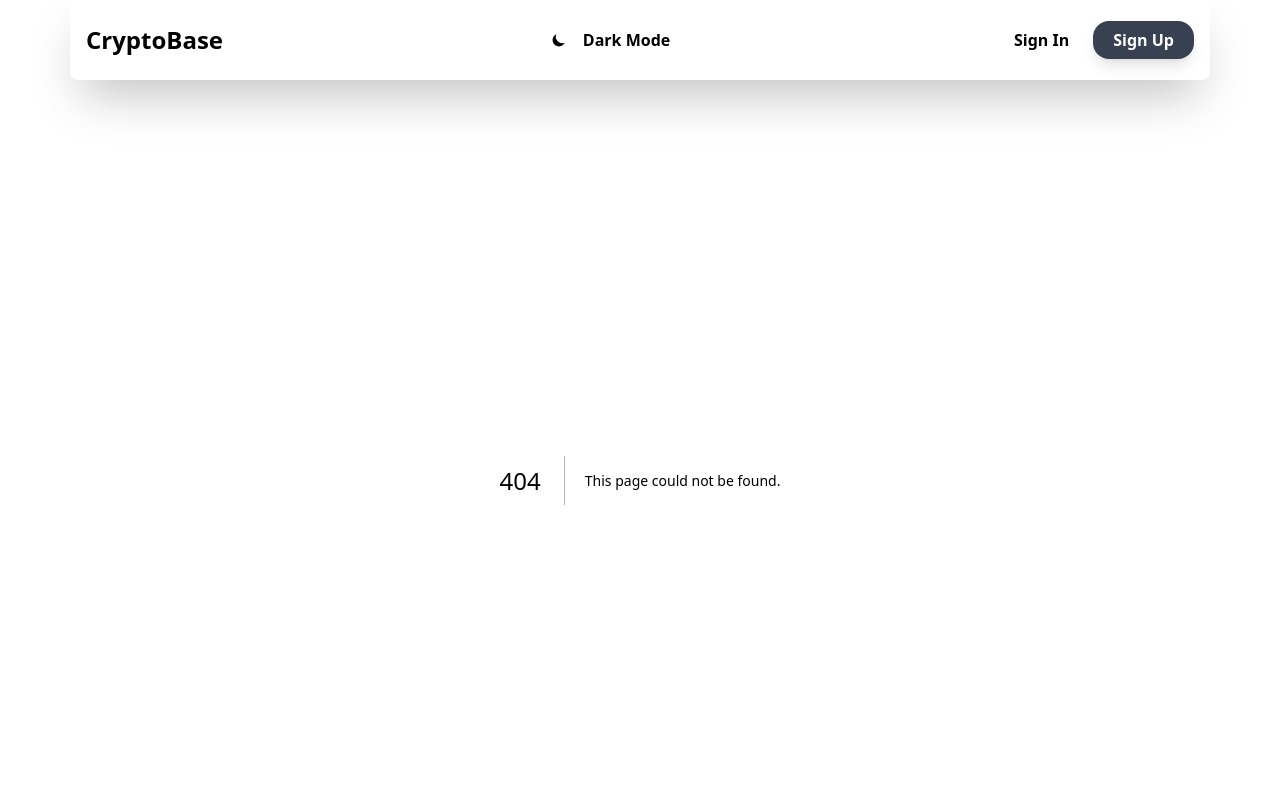
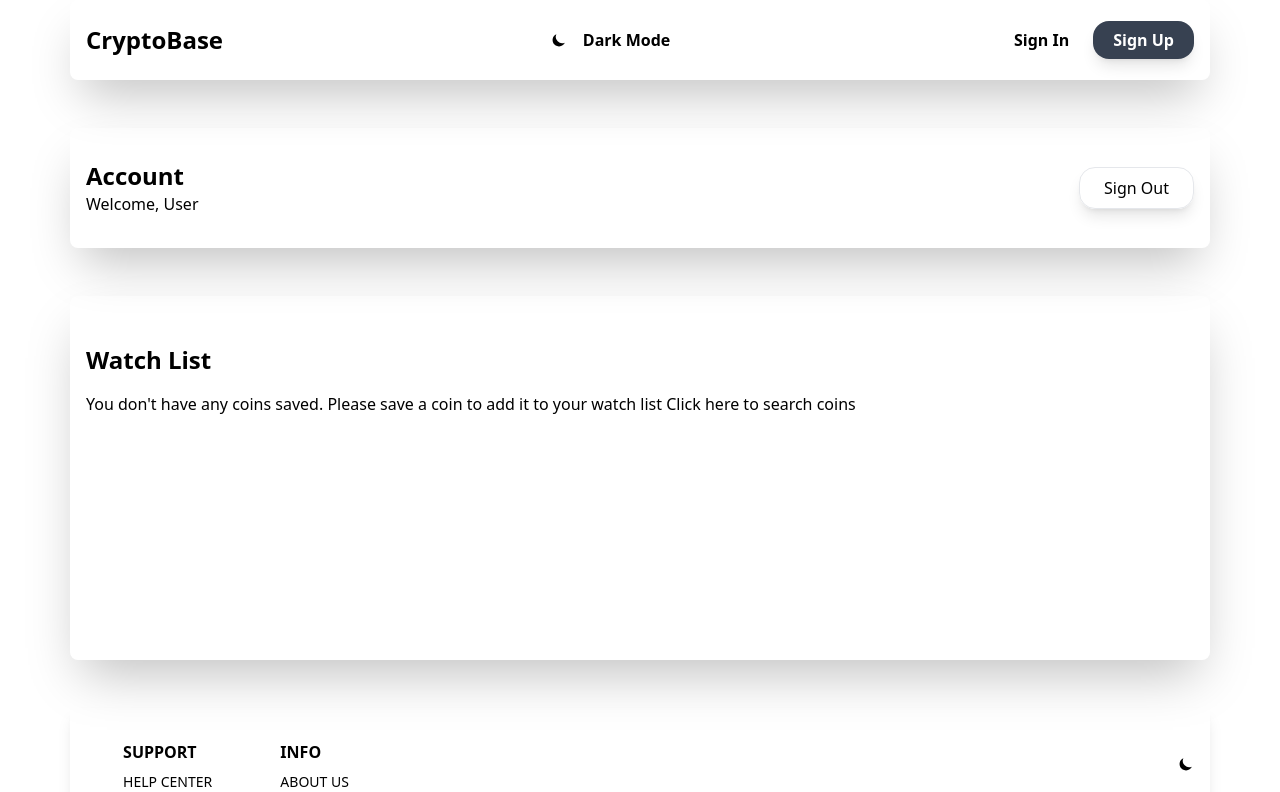
Before and after one commit to chibokaxavier/crypto-app, a Next.js app: page /account in a window 1280 px wide. Before the commit this address had no page. Shown: the top 792 px of the page. Built offline with nearby package versions, Linux system fonts and the light colour scheme.

Commit message:
FIREBASE INSTALLED

```diff
--- /dev/null
+++ b/components/SavedCoin.jsx
@@ -0,0 +1,50 @@
+import Link from "next/link";
+import React, { useState } from "react";
+import { AiOutlineClose } from "react-icons/ai";
+
+const SavedCoin = () => {
+  const [coins, setCoins] = useState([]);
+  return (
+    <div>
+      {coins.length === 0 ? (
+        <p>
+          You don't have any coins saved. Please save a coin to add it to your
+          watch list <Link href="/">Click here to search coins</Link>
+        </p>
+      ) : (
+        <table className="text-center border-collapse w-full">
+          <thead>
+            <tr className="border-b">
+              <th className="px-4">Rank #</th>
+              <th className="text-left">Coin</th>
+              <th className="text-left">Remove</th>
+            </tr>
+          </thead>
+          <tbody>
+            {coins.map((coin, index) => (
+              <tr key={coin.id} className="h-[60px] overflow-hidden ">
+                <td>{coin?.rank}</td>
+                <td>
+                  <Link href={`/coin/${coin.id}`}>
+                    <div className="flex items-center ">
+                      <img src={coin?.image} className="w-8 mr-4" alt="/" />
+                      <div>
+                        <p className="hidden sm:table-cell">{coin?.name}</p>
+                        <p className="text-gray-500 text-left text-sm">{coin?.symbol.toUpperCase()}</p>
+                      </div>
+                    </div>
+                  </Link>
+                </td>
+                <td className="pl-8">
+                  <AiOutlineClose className="cursor-pointer" />
+                </td>
+              </tr>
+            ))}
+          </tbody>
+        </table>
+      )}
+    </div>
+  );
+};
+
+export default SavedCoin;
--- a/package.json
+++ b/package.json
@@ -13,6 +13,7 @@
     "dompurify": "^3.0.3",
     "eslint": "8.42.0",
     "eslint-config-next": "13.4.4",
+    "firebase": "^9.22.2",
     "next": "13.4.4",
     "postcss": "8.4.24",
     "react": "18.2.0",
--- /dev/null
+++ b/pages/account.jsx
@@ -0,0 +1,28 @@
+import SavedCoin from "@/components/SavedCoin";
+import React from "react";
+
+const Account = () => {
+  return (
+    <div className="max-w-[1140px] mx-auto ">
+      <div className="flex justify-between items-center my-12 py-8  shadow-2xl rounded-lg px-4">
+        <div>
+          <h1 className="font-bold text-2xl">Account</h1>
+          <div>
+            <p>Welcome, User</p>
+          </div>
+        </div>
+        <div>
+          <button className="border px-6 py-2 rounded-2xl shadow-lg hover:shadow-2xl ">Sign Out</button>
+        </div>
+      </div>
+      <div className="flex justify-between items-center my-12 py-8 rounded-lg shadow-2xl px-4">
+        <div className="w-full min-h-[300px]">
+          <h1 className="text-2xl font-bold py-4">Watch List</h1>
+          <SavedCoin />
+        </div>
+      </div>
+    </div>
+  );
+};
+
+export default Account;
```
Also changed, not shown: firebase.js (added, +17 -0 lines), 1 other file (tests, documents, lock files or other folders).
